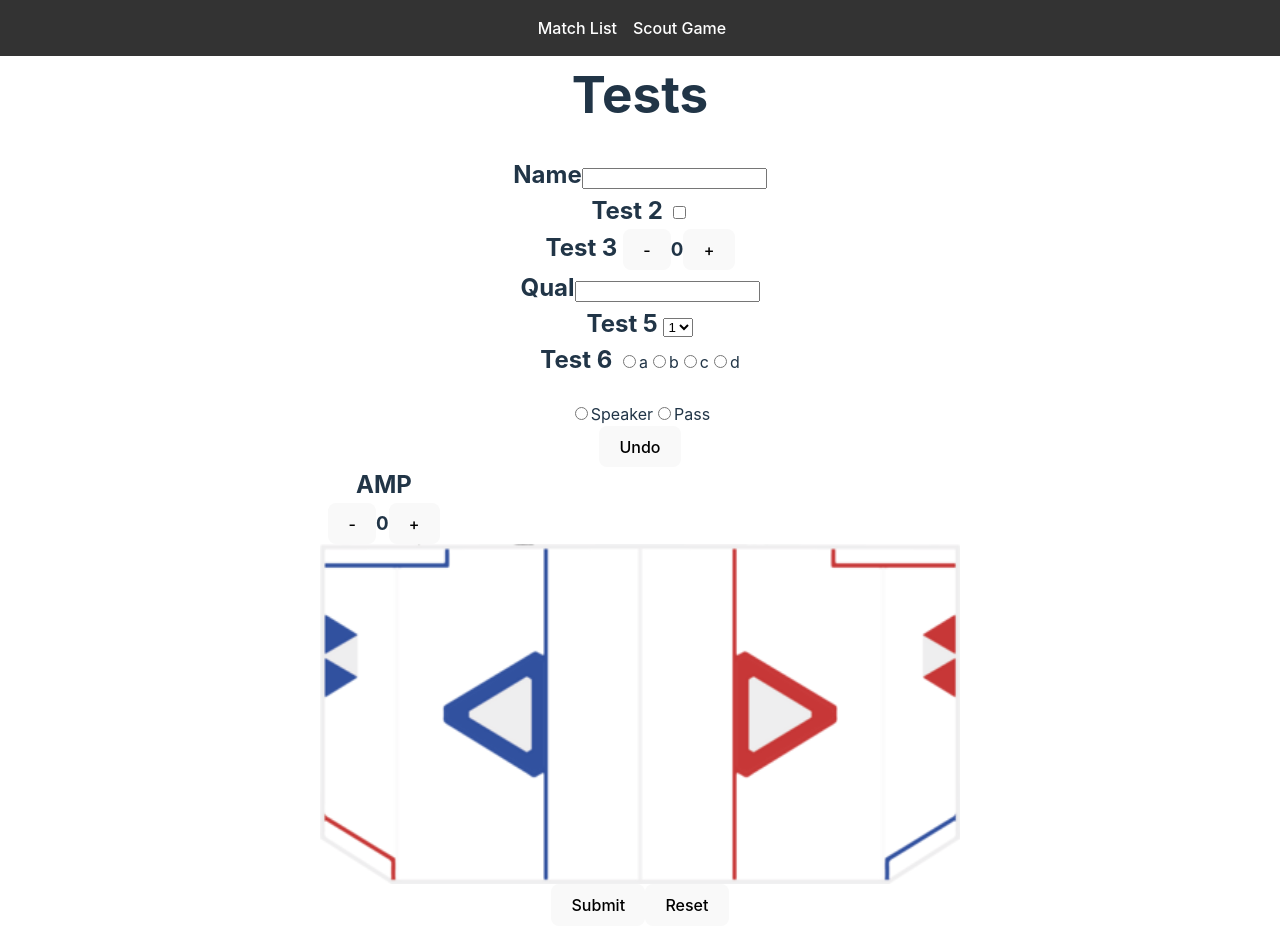
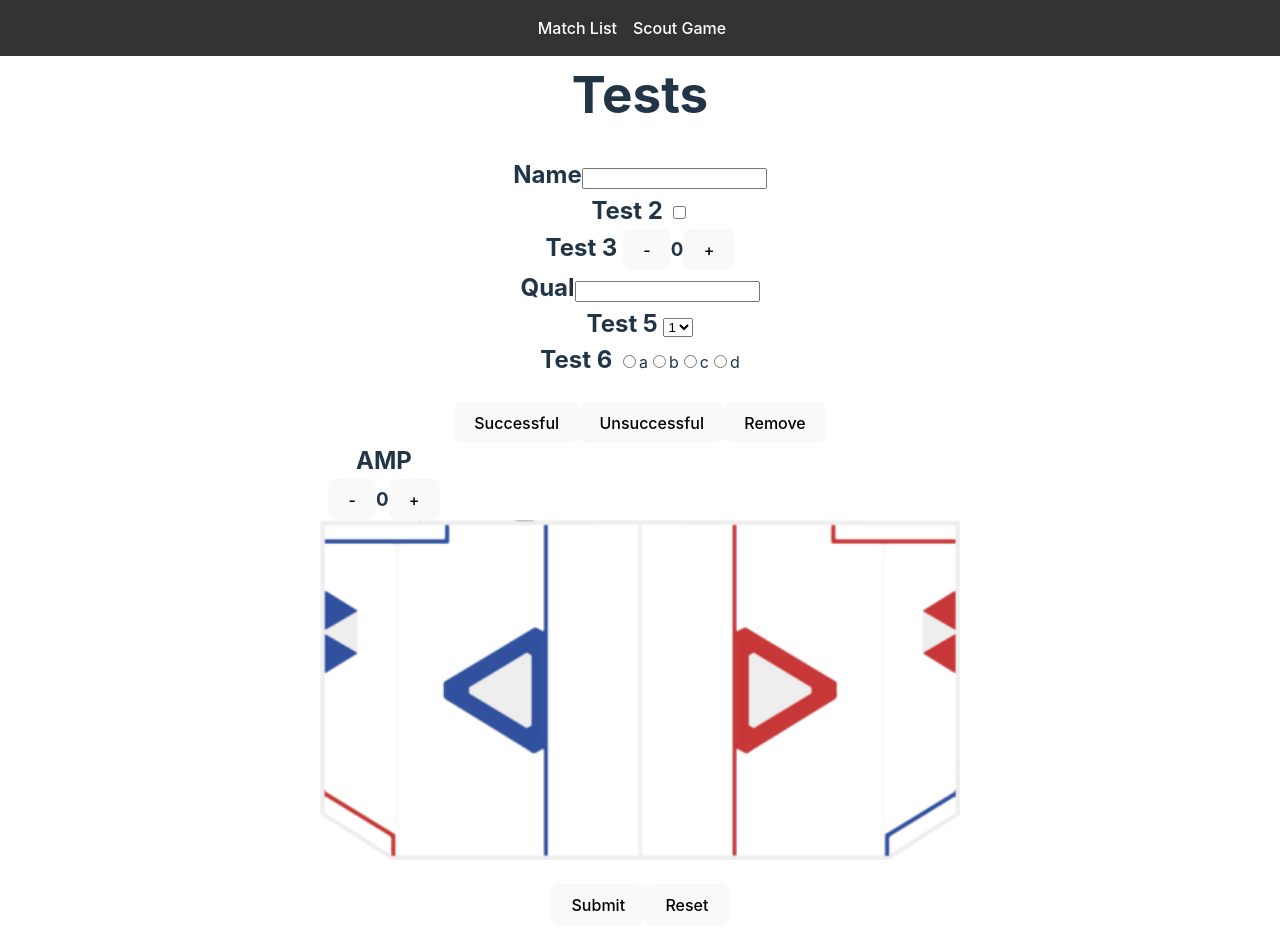
Before and after one commit to GreenBlitz/Scouting2024, a React (Vite) app: page /ScouterTab in a window 1280 px wide. Both pictures are taken after a click on the element 640 px from the left and 714 px from the top of the page. Shown: the top 950 px of the page. Built offline with nearby package versions, Linux system fonts and the light colour scheme.

Commit message:
Yoni - nice

```diff
--- a/src/scouter/frontend/querytypes/MapQuery.tsx
+++ b/src/scouter/frontend/querytypes/MapQuery.tsx
@@ -1,7 +1,7 @@
 import { useEffect, useRef, useState } from "react";
 import { Point } from "../../../Utils";
 import React from "react";
-import ScouterQuery, { localStorageTabName } from "../ScouterQuery";
+import { localStorageTabName } from "../ScouterQuery";
 import CounterQuery from "./CounterQuery";
 interface MapQueryProps {
   name: string;
@@ -12,6 +12,7 @@ interface MapQueryProps {
 }
 interface DataPoint extends Point {
   data: string;
+  successfulness: boolean;
 }
 
 const pointRadius: number = 5;
@@ -28,6 +29,7 @@ const MapQuery: React.FC<MapQueryProps> = ({
     JSON.parse(localStorage.getItem(localStorageKey) || "[]")
   );
   const [pressedPrimary, setPressedPrimary] = useState<string>("");
+  const [lastClickedPoint, setLastClickedPoint] = useState<Point>();
 
   const canvasRef = useRef<HTMLCanvasElement>(null);
   const context = canvasRef.current ? canvasRef.current.getContext("2d") : null;
@@ -36,15 +38,17 @@ const MapQuery: React.FC<MapQueryProps> = ({
     return pressedPrimary !== "";
   }
 
-  function addPoint(event: React.MouseEvent<HTMLCanvasElement, MouseEvent>) {
+  function addPoint(point: Point, successfulness: boolean) {
     if (!isButtonPressed()) {
       return;
     }
     const clickedPoint: DataPoint = {
-      x: event.pageX - event.currentTarget.offsetLeft,
-      y: event.pageY - event.currentTarget.offsetTop,
+      x: point.x,
+      y: point.y,
       data: pressedPrimary,
+      successfulness: successfulness,
     };
+    setLastClickedPoint(undefined);
     setDataPoints((prev) => [...prev, clickedPoint]);
   }
 
@@ -69,12 +73,19 @@ const MapQuery: React.FC<MapQueryProps> = ({
     }
   }
 
+  function handleClick(event: React.MouseEvent<HTMLCanvasElement, MouseEvent>) {
+    setLastClickedPoint({
+      x: event.pageX - event.currentTarget.offsetLeft,
+      y: event.pageY - event.currentTarget.offsetTop,
+    });
+  }
+
   useEffect(() => {
     localStorage.setItem(localStorageKey, JSON.stringify(dataPoints));
     drawPoints();
   }, [dataPoints, addPoint]);
 
-  const buttons = (
+  const buttons = !lastClickedPoint && (
     <div className="map-buttons">
       <div>
         {Object.entries(primaryButtons).map((option, index) => {
@@ -96,11 +107,20 @@ const MapQuery: React.FC<MapQueryProps> = ({
       <button type="button" onClick={removeLastPoint}>
         Undo
       </button>
-      <div className="map-amp">
-        <h2>AMP</h2>
-        <br />
-        <CounterQuery name={name + "/Amp"} />
-      </div>
+    </div>
+  );
+
+  const successfulnessButtons = lastClickedPoint && (
+    <div className="successfulness">
+      <button type="button" onClick={() => addPoint(lastClickedPoint, true)}>
+        Successful
+      </button>
+      <button type="button" onClick={() => addPoint(lastClickedPoint, false)}>
+        Unsuccessful
+      </button>
+      <button type="button" onClick={() => setLastClickedPoint(undefined)}>
+        Remove
+      </button>
     </div>
   );
 
@@ -108,7 +128,14 @@ const MapQuery: React.FC<MapQueryProps> = ({
     <>
       <br />
       {buttons}
+      {successfulnessButtons}
+      <div className="map-amp">
+        <h2>AMP</h2>
+        <br />
+        <CounterQuery name={name + "/Amp"} />
+      </div>
       <div
+        className="map"
         style={{
           backgroundImage: 'url("' + imagePath + '")',
           backgroundSize: "100% 100%",
@@ -120,7 +147,7 @@ const MapQuery: React.FC<MapQueryProps> = ({
           ref={canvasRef}
           width={width}
           height={height}
-          onClick={addPoint}
+          onClick={handleClick}
         />
         <input
           type="hidden"
@@ -129,6 +156,8 @@ const MapQuery: React.FC<MapQueryProps> = ({
           value={JSON.stringify(dataPoints)}
         />
       </div>
+      {}
+      <br />
     </>
   );
 };
```
